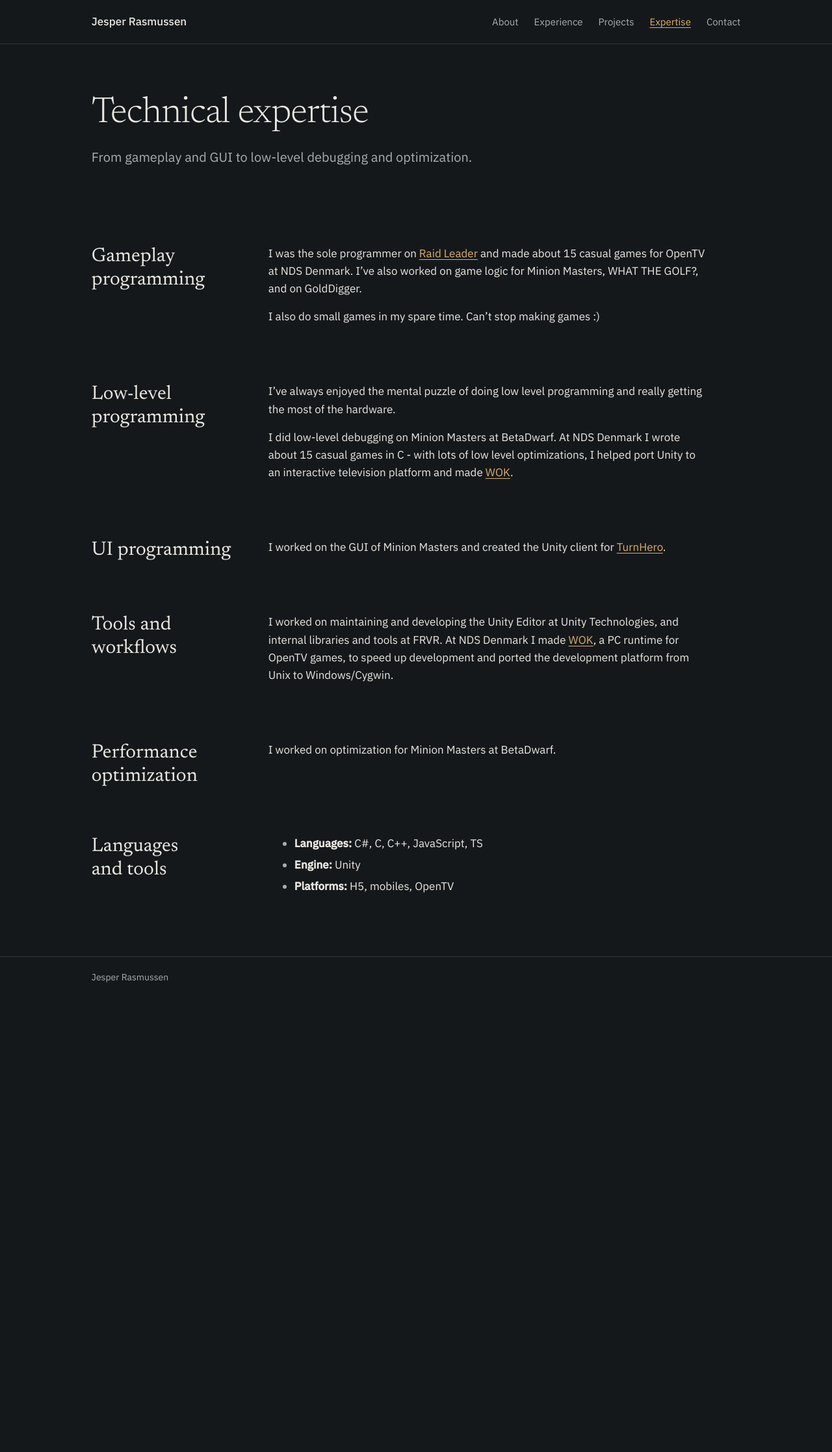
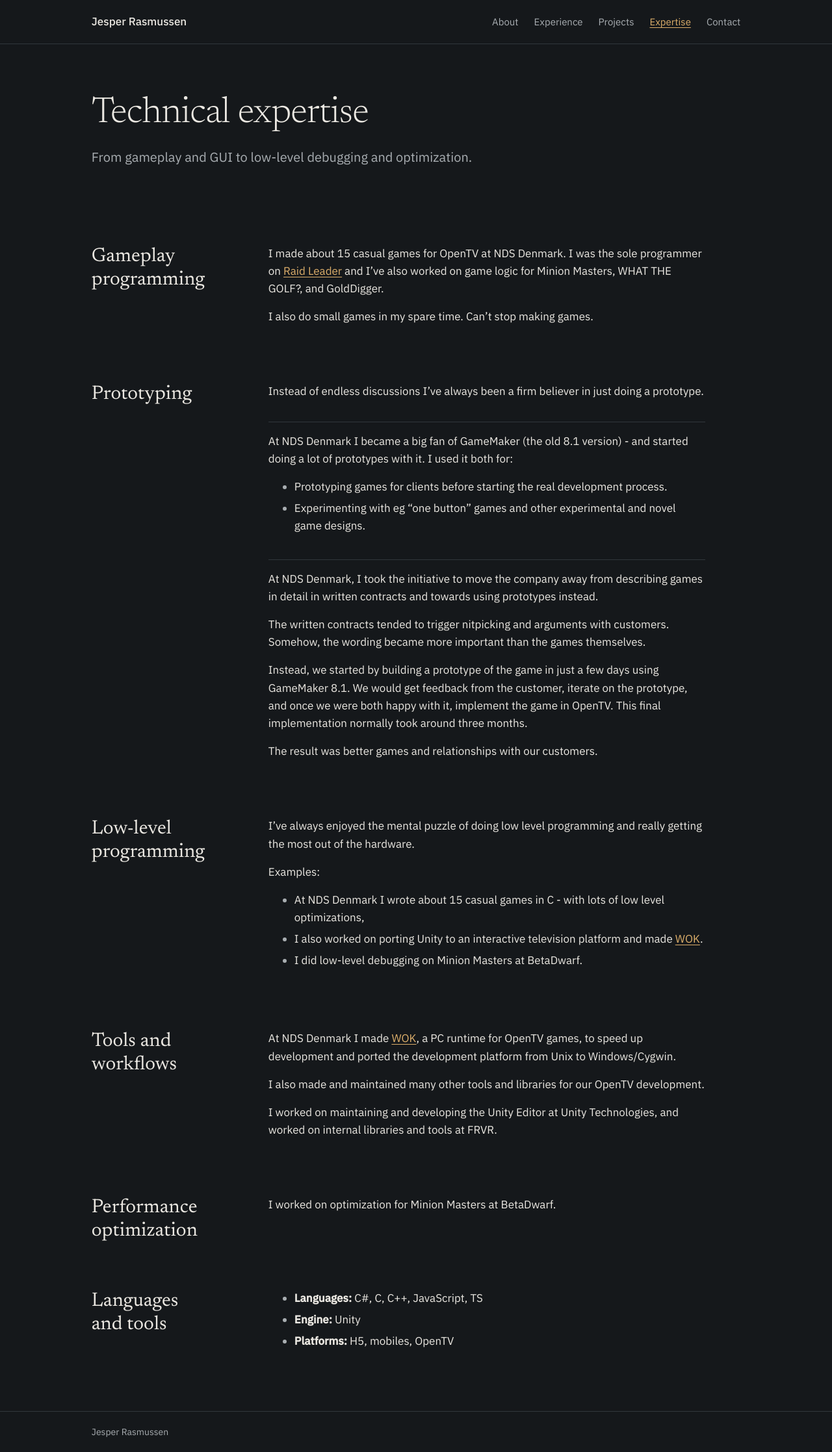
Before and after one commit to repsej/repsej.github.io, a Jekyll site: the page built from expertise.md, in a window 1280 px wide. Shown: the whole page at 65% size. Built offline with Jekyll 4.4.1, drawn with Linux system fonts in a browser that asks for light colours; before the commit the page ends 1535 px from its top, so only the background shows below that.

Commit message:
Removed UI programming Fleshed out prototyping section

```diff
--- a/assets/css/main.css
+++ b/assets/css/main.css
@@ -261,6 +261,7 @@ mark {
 .prose li::marker { color: var(--muted); }
 
 .prose img { display: block; margin-block: 1.5rem; border: 1px solid var(--line); }
+.prose hr { border: 0; border-top: 1px solid var(--line); margin: 1rem 0; }
 
 .prose code {
   padding: 0.1em 0.35em;
--- a/expertise.md
+++ b/expertise.md
@@ -10,23 +10,48 @@ sections: true
 
 ## Gameplay programming
 
-I was the sole programmer on [Raid Leader](/projects/project-raidleader/) and made about 15 casual games for OpenTV at NDS Denmark. I've also worked on game logic for Minion Masters, WHAT THE GOLF?, and on GoldDigger.
+I made about 15 casual games for OpenTV at NDS Denmark. I was the sole programmer on [Raid Leader](/projects/project-raidleader/) and I've also worked on game logic for Minion Masters, WHAT THE GOLF?, and GoldDigger.
 
-I also do small games in my spare time.  Can't stop making games :)
+I also do small games in my spare time. Can't stop making games.
+
+## Prototyping
+
+Instead of endless discussions I've always been a firm believer in just doing a prototype.
+
+---
+
+At NDS Denmark I became a big fan of GameMaker (the old 8.1 version) - and started doing a lot of prototypes with it. I used it both for:
+
+- Prototyping games for clients before starting the real development process.
+- Experimenting with eg "one button" games and other experimental and novel game designs.
+
+---
+
+At NDS Denmark, I took the initiative to move the company away from describing games in detail in written contracts and towards using prototypes instead.
+
+The written contracts tended to trigger nitpicking and arguments with customers. Somehow, the wording became more important than the games themselves.
+
+Instead, we started by building a prototype of the game in just a few days using GameMaker 8.1. We would get feedback from the customer, iterate on the prototype, and once we were both happy with it, implement the game in OpenTV. This final implementation normally took around three months.
+
+The result was better games and relationships with our customers.
 
 ## Low-level programming
 
-I've always enjoyed the mental puzzle of doing low level programming and really getting the most of the hardware.
+I've always enjoyed the mental puzzle of doing low level programming and really getting the most out of the hardware.
 
-I did low-level debugging on Minion Masters at BetaDwarf. At NDS Denmark I wrote about 15 casual games in C - with lots of low level optimizations, I helped port Unity to an interactive television platform and made [WOK](/projects/project-wok/).
+Examples:
 
-## UI programming
-
-I worked on the GUI of Minion Masters and created the Unity client for [TurnHero](/projects/project-turnhero/).
+- At NDS Denmark I wrote about 15 casual games in C - with lots of low level optimizations,
+- I also worked on porting Unity to an interactive television platform and made [WOK](/projects/project-wok/).
+- I did low-level debugging on Minion Masters at BetaDwarf.
 
 ## Tools and workflows
 
-I worked on maintaining and developing the Unity Editor at Unity Technologies, and internal libraries and tools at FRVR. At NDS Denmark I made [WOK](/projects/project-wok/), a PC runtime for OpenTV games, to speed up development and ported the development platform from Unix to Windows/Cygwin.
+At NDS Denmark I made [WOK](/projects/project-wok/), a PC runtime for OpenTV games, to speed up development and ported the development platform from Unix to Windows/Cygwin.
+
+I also made and maintained many other tools and libraries for our OpenTV development.
+
+I worked on maintaining and developing the Unity Editor at Unity Technologies, and worked on internal libraries and tools at FRVR.
 
 ## Performance optimization
 
```
Also changed, not shown: index.md (+0 -1 lines).
